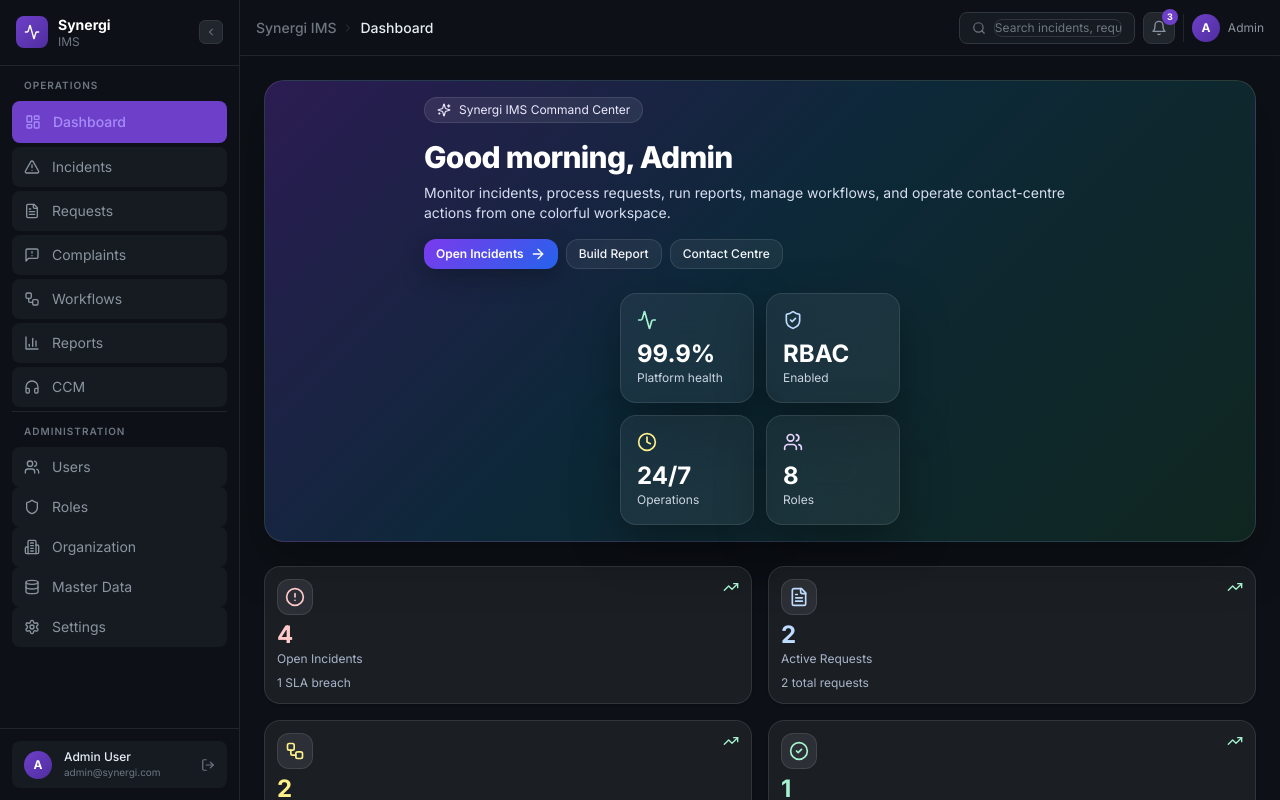
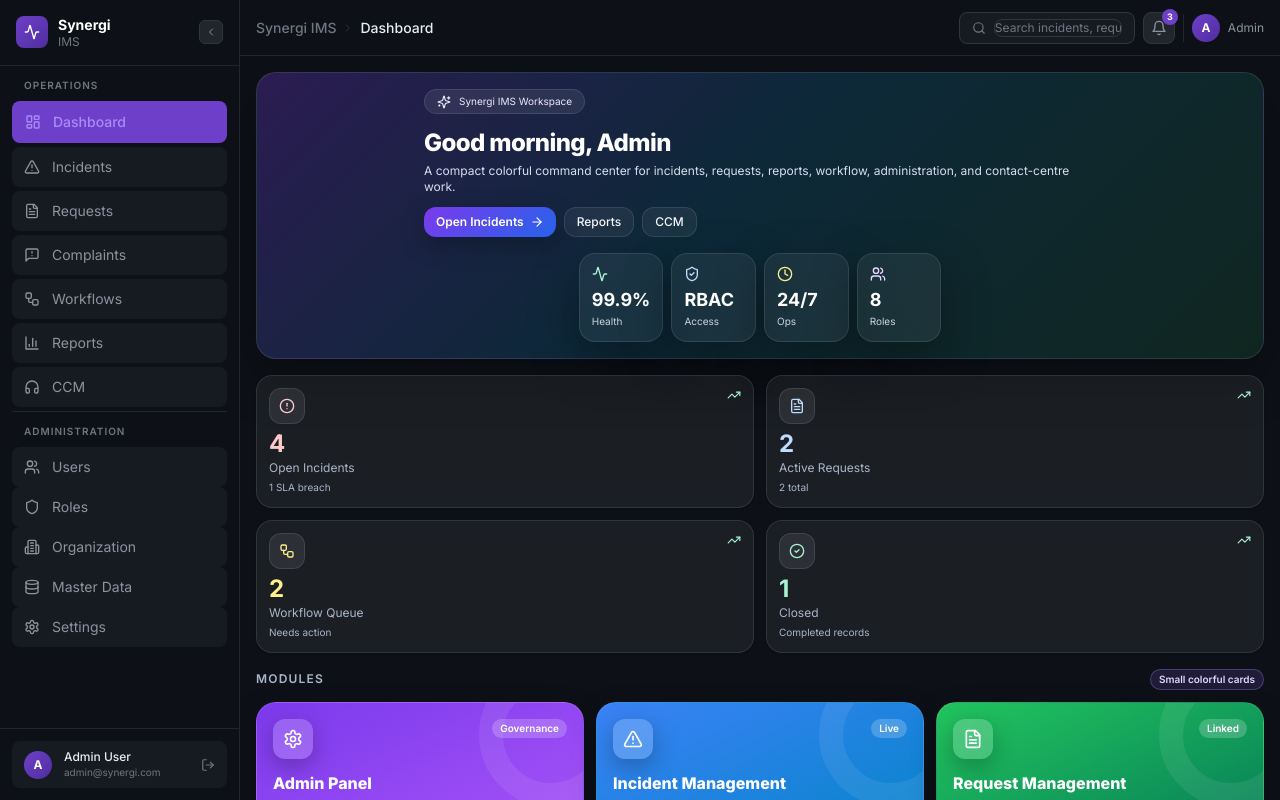
Before and after one commit to haithampm/automax-service-platform, a Next.js app in the folder frontend/: page /dashboard in a window 1280 px wide. Built offline with nearby package versions, Linux system fonts and the light colour scheme.

Commit message:
Make dashboard module cards smaller and colorful

```diff
--- a/frontend/app/dashboard/page.tsx
+++ b/frontend/app/dashboard/page.tsx
@@ -42,12 +42,12 @@ type ModuleCard = {
 };
 
 const moduleCards: ModuleCard[] = [
-  { title: 'Incident Management', subtitle: 'Track & Resolve', desc: 'Workflow actions, SLA monitoring, convert-to-request, clone, map view, and CSV export.', href: '/incidents', Icon: AlertTriangle, gradient: 'from-blue-500 to-cyan-500', count: 'Live workflow' },
-  { title: 'Request Management', subtitle: 'Service Requests', desc: 'Trace requests back to source incidents, process requests, audit, and export.', href: '/requests', Icon: FileText, gradient: 'from-emerald-500 to-teal-500', count: 'Linked records' },
-  { title: 'Reports', subtitle: 'Builder & Templates', desc: 'Saved reports, data source selection, column picker, record limits, and CSV export.', href: '/reports', Icon: BarChart3, gradient: 'from-violet-500 to-fuchsia-500', count: 'Dynamic' },
-  { title: 'CCM', subtitle: 'Contact Centre', desc: 'Contacts, call history, email inbox, SMS hub, and complaint audio support.', href: '/ccm', Icon: Headphones, gradient: 'from-orange-500 to-rose-500', count: 'Omnichannel' },
-  { title: 'Workflow Automation', subtitle: 'Smart Transitions', desc: 'Required fields, roles, transitions, reopen, reject, close, and conversion logic.', href: '/workflows', Icon: Workflow, gradient: 'from-indigo-500 to-blue-500', count: 'Rules' },
-  { title: 'Admin Panel', subtitle: 'Configuration', desc: 'Users, roles, departments, organization, classifications, and master data.', href: '/admin', Icon: Settings, gradient: 'from-purple-500 to-indigo-500', count: 'Governance' },
+  { title: 'Admin Panel', subtitle: 'User & Access Control', desc: 'Users, roles, departments, master data.', href: '/admin', Icon: Settings, gradient: 'from-violet-600 to-purple-500', count: 'Governance' },
+  { title: 'Incident Management', subtitle: 'Track & Resolve', desc: 'SLA, workflow, clone, map, convert.', href: '/incidents', Icon: AlertTriangle, gradient: 'from-blue-500 to-sky-600', count: 'Live' },
+  { title: 'Request Management', subtitle: 'Service Requests', desc: 'Linked incidents, audit, processing.', href: '/requests', Icon: FileText, gradient: 'from-green-500 to-emerald-700', count: 'Linked' },
+  { title: 'Reports & Analytics', subtitle: 'Insights & Logs', desc: 'Builder, templates, columns, export.', href: '/reports', Icon: BarChart3, gradient: 'from-teal-500 to-cyan-600', count: 'Dynamic' },
+  { title: 'Workflow Management', subtitle: 'Design & Configure', desc: 'States, transitions, required fields.', href: '/workflows', Icon: Workflow, gradient: 'from-indigo-600 to-violet-700', count: 'Rules' },
+  { title: 'Call Centre Management', subtitle: 'Manage Calls', desc: 'Contacts, calls, email, SMS, audio.', href: '/ccm', Icon: Headphones, gradient: 'from-orange-500 to-red-600', count: 'CCM' },
 ];
 
 const activityTone: Record<string, string> = {
@@ -77,9 +77,9 @@ export default function DashboardPage() {
 
   const stats: StatCard[] = [
     { label: 'Open Incidents', value: String(openIncidents), detail: `${breached} SLA breach`, colorClass: 'text-red-200', shellClass: 'color-card-red', Icon: AlertCircle },
-    { label: 'Active Requests', value: String(activeRequests), detail: `${requests.length} total requests`, colorClass: 'text-blue-200', shellClass: 'color-card-blue', Icon: FileText },
+    { label: 'Active Requests', value: String(activeRequests), detail: `${requests.length} total`, colorClass: 'text-blue-200', shellClass: 'color-card-blue', Icon: FileText },
     { label: 'Workflow Queue', value: String(incidents.filter(i => i.status === 'Ready to Close' || i.status === 'Under Resolution').length), detail: 'Needs action', colorClass: 'text-yellow-200', shellClass: 'color-card-orange', Icon: Workflow },
-    { label: 'Resolved / Closed', value: String(closedToday), detail: 'Completed records', colorClass: 'text-emerald-200', shellClass: 'color-card-green', Icon: CheckCircle2 },
+    { label: 'Closed', value: String(closedToday), detail: 'Completed records', colorClass: 'text-emerald-200', shellClass: 'color-card-green', Icon: CheckCircle2 },
   ];
 
   const recentActivity = [
@@ -88,66 +88,66 @@ export default function DashboardPage() {
   ].slice(0, 6);
 
   return (
-    <div className="p-6 space-y-6">
+    <div className="compact-page">
       <section className="hero-panel">
-        <div className="flex flex-col lg:flex-row lg:items-center lg:justify-between gap-6">
-          <div className="space-y-4">
-            <div className="inline-flex items-center gap-2 rounded-full border border-white/10 bg-white/[0.08] px-3 py-1 text-xs text-violet-100">
-              <Sparkles className="w-3.5 h-3.5" /> Synergi IMS Command Center
+        <div className="flex flex-col lg:flex-row lg:items-center lg:justify-between gap-4">
+          <div className="space-y-3">
+            <div className="inline-flex items-center gap-2 rounded-full border border-white/10 bg-white/[0.08] px-3 py-1 text-[10px] text-violet-100">
+              <Sparkles className="w-3.5 h-3.5" /> Synergi IMS Workspace
             </div>
             <div>
-              <h1 className="text-3xl font-extrabold tracking-tight text-white">{greeting}, Admin</h1>
-              <p className="text-sm text-[#d7def0] mt-2 max-w-2xl">Monitor incidents, process requests, run reports, manage workflows, and operate contact-centre actions from one colorful workspace.</p>
+              <h1 className="text-2xl font-extrabold tracking-tight text-white">{greeting}, Admin</h1>
+              <p className="text-xs text-[#d7def0] mt-1 max-w-2xl">A compact colorful command center for incidents, requests, reports, workflow, administration, and contact-centre work.</p>
             </div>
             <div className="flex flex-wrap gap-2">
-              <Link href="/incidents" className="btn-primary">Open Incidents <ArrowRight className="w-4 h-4" /></Link>
-              <Link href="/reports" className="btn-secondary">Build Report</Link>
-              <Link href="/ccm" className="btn-secondary">Contact Centre</Link>
+              <Link href="/incidents" className="btn-primary">Open Incidents <ArrowRight className="w-3.5 h-3.5" /></Link>
+              <Link href="/reports" className="btn-secondary">Reports</Link>
+              <Link href="/ccm" className="btn-secondary">CCM</Link>
             </div>
           </div>
-          <div className="grid grid-cols-2 gap-3 min-w-[280px]">
-            <div className="glass-panel p-4"><Activity className="w-5 h-5 text-emerald-200" /><div className="text-2xl font-bold mt-2">99.9%</div><div className="text-xs text-[#cbd5e1]">Platform health</div></div>
-            <div className="glass-panel p-4"><ShieldCheck className="w-5 h-5 text-blue-200" /><div className="text-2xl font-bold mt-2">RBAC</div><div className="text-xs text-[#cbd5e1]">Enabled</div></div>
-            <div className="glass-panel p-4"><Clock className="w-5 h-5 text-yellow-200" /><div className="text-2xl font-bold mt-2">24/7</div><div className="text-xs text-[#cbd5e1]">Operations</div></div>
-            <div className="glass-panel p-4"><Users className="w-5 h-5 text-purple-200" /><div className="text-2xl font-bold mt-2">8</div><div className="text-xs text-[#cbd5e1]">Roles</div></div>
+          <div className="grid grid-cols-4 gap-2 lg:min-w-[360px]">
+            <div className="glass-panel p-3"><Activity className="w-4 h-4 text-emerald-200" /><div className="text-lg font-bold mt-1">99.9%</div><div className="text-[10px] text-[#cbd5e1]">Health</div></div>
+            <div className="glass-panel p-3"><ShieldCheck className="w-4 h-4 text-blue-200" /><div className="text-lg font-bold mt-1">RBAC</div><div className="text-[10px] text-[#cbd5e1]">Access</div></div>
+            <div className="glass-panel p-3"><Clock className="w-4 h-4 text-yellow-200" /><div className="text-lg font-bold mt-1">24/7</div><div className="text-[10px] text-[#cbd5e1]">Ops</div></div>
+            <div className="glass-panel p-3"><Users className="w-4 h-4 text-purple-200" /><div className="text-lg font-bold mt-1">8</div><div className="text-[10px] text-[#cbd5e1]">Roles</div></div>
           </div>
         </div>
       </section>
 
-      <div className="grid grid-cols-2 lg:grid-cols-4 gap-4">
+      <div className="grid grid-cols-2 lg:grid-cols-4 gap-3">
         {stats.map(({ label, value, detail, colorClass, shellClass, Icon }) => (
           <div key={label} className={`stats-card ${shellClass}`}>
-            <div className="flex items-start justify-between gap-3">
-              <div className="kpi-icon"><Icon className={`w-5 h-5 ${colorClass}`} /></div>
-              <TrendingUp className="w-4 h-4 text-emerald-200" />
+            <div className="flex items-start justify-between gap-2">
+              <div className="kpi-icon"><Icon className={`w-4 h-4 ${colorClass}`} /></div>
+              <TrendingUp className="w-3.5 h-3.5 text-emerald-200" />
             </div>
             <div className={`stats-value ${colorClass}`}>{value}</div>
             <div className="stats-label">{label}</div>
-            <div className="mt-2 text-xs text-[#a9b6ca]">{detail}</div>
+            <div className="mt-1 text-[10px] text-[#a9b6ca]">{detail}</div>
           </div>
         ))}
       </div>
 
-      <div className="grid grid-cols-1 xl:grid-cols-3 gap-6">
-        <section className="xl:col-span-2 space-y-3">
+      <div className="grid grid-cols-1 2xl:grid-cols-4 gap-4">
+        <section className="2xl:col-span-3 space-y-3">
           <div className="flex items-center justify-between">
-            <h2 className="text-sm font-semibold text-[#a9b6ca] uppercase tracking-widest">Operational Modules</h2>
-            <span className="badge badge-purple">Enhanced GUI</span>
+            <h2 className="text-xs font-semibold text-[#a9b6ca] uppercase tracking-widest">Modules</h2>
+            <span className="badge badge-purple">Small colorful cards</span>
           </div>
-          <div className="grid grid-cols-1 sm:grid-cols-2 gap-4">
+          <div className="compact-grid">
             {moduleCards.map(({ title, subtitle, desc, href, Icon, gradient, count }) => (
-              <Link key={href} href={href} className="module-tile group">
-                <div className="relative flex items-start justify-between mb-4">
-                  <div className={`w-11 h-11 rounded-xl bg-gradient-to-br ${gradient} flex items-center justify-center shadow-md`}>
+              <Link key={href} href={href} className={`dashboard-module-card bg-gradient-to-br ${gradient} group`}>
+                <div className="relative flex items-start justify-between mb-3">
+                  <div className="w-10 h-10 rounded-xl bg-white/20 flex items-center justify-center shadow-md backdrop-blur">
                     <Icon className="w-5 h-5 text-white" />
                   </div>
-                  <span className="badge badge-gray">{count}</span>
+                  <span className="rounded-full bg-white/20 px-2 py-0.5 text-[10px] font-semibold text-white/90">{count}</span>
                 </div>
-                <div className="relative text-base font-bold text-white group-hover:text-violet-100">{title}</div>
-                <div className="relative text-xs text-[#8ea0b8] mt-1 mb-2">{subtitle}</div>
-                <div className="relative text-xs text-[#a9b6ca] leading-relaxed">{desc}</div>
-                <div className="relative flex items-center gap-1 mt-4 text-xs text-violet-200 font-semibold">
-                  Open module <ArrowRight className="w-3 h-3" />
+                <div className="relative text-base font-extrabold text-white group-hover:text-white">{title}</div>
+                <div className="relative text-[11px] font-semibold text-white/90 mt-0.5">{subtitle}</div>
+                <div className="relative text-[11px] text-white/85 leading-snug mt-3 pr-4">{desc}</div>
+                <div className="absolute bottom-3 right-3 flex h-8 w-8 items-center justify-center rounded-lg bg-white/20 text-white transition-transform group-hover:translate-x-0.5">
+                  <ArrowRight className="w-4 h-4" />
                 </div>
               </Link>
             ))}
@@ -155,15 +155,15 @@ export default function DashboardPage() {
         </section>
 
         <section className="space-y-3">
-          <h2 className="text-sm font-semibold text-[#a9b6ca] uppercase tracking-widest">Live Activity</h2>
+          <h2 className="text-xs font-semibold text-[#a9b6ca] uppercase tracking-widest">Live Activity</h2>
           <div className="card p-0 overflow-hidden">
             {recentActivity.map(item => (
-              <Link key={item.id} href={item.href} className="flex items-start gap-3 px-4 py-3 hover:bg-white/[0.05] transition-colors border-b border-white/10 last:border-0">
-                <div className="w-9 h-9 rounded-xl bg-white/[0.07] border border-white/10 flex items-center justify-center"><Activity className="w-4 h-4 text-violet-200" /></div>
+              <Link key={item.id} href={item.href} className="flex items-start gap-2 px-3 py-2.5 hover:bg-white/[0.05] transition-colors border-b border-white/10 last:border-0">
+                <div className="w-8 h-8 rounded-lg bg-white/[0.07] border border-white/10 flex items-center justify-center"><Activity className="w-3.5 h-3.5 text-violet-200" /></div>
                 <div className="flex-1 min-w-0">
-                  <div className="flex items-center gap-2 mb-1"><span className="text-[10px] font-mono text-[#a9b6ca]">{item.id}</span><span className={`badge ${activityTone[item.status] ?? 'badge-gray'}`}>{item.status}</span></div>
-                  <div className="text-xs text-white truncate font-medium">{item.title}</div>
-                  <div className="text-[10px] text-[#77849a] mt-1">{item.meta}</div>
+                  <div className="flex items-center gap-1.5 mb-1"><span className="text-[9px] font-mono text-[#a9b6ca]">{item.id}</span><span className={`badge ${activityTone[item.status] ?? 'badge-gray'}`}>{item.status}</span></div>
+                  <div className="text-[11px] text-white truncate font-medium">{item.title}</div>
+                  <div className="text-[10px] text-[#77849a] mt-0.5">{item.meta}</div>
                 </div>
               </Link>
             ))}
```
